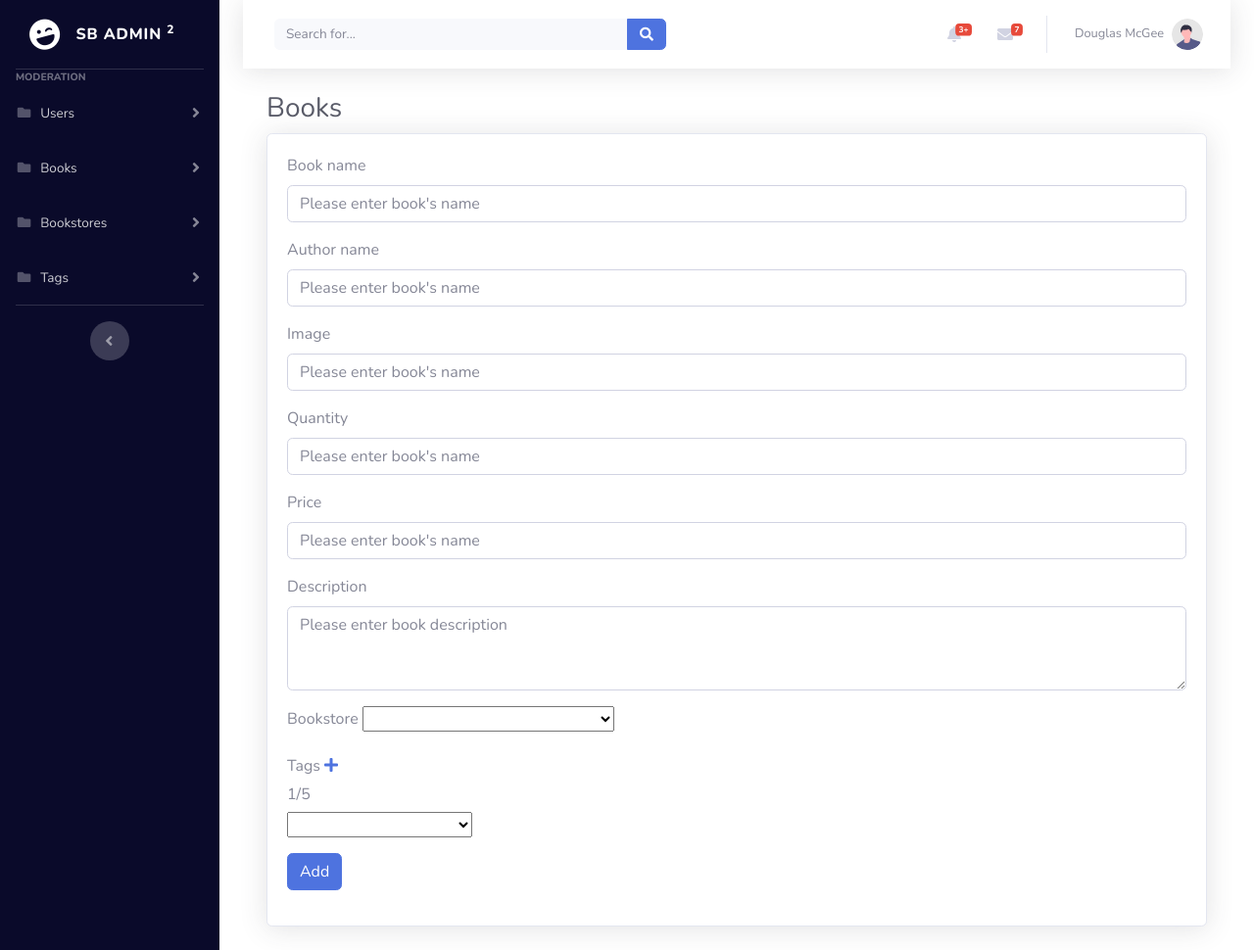
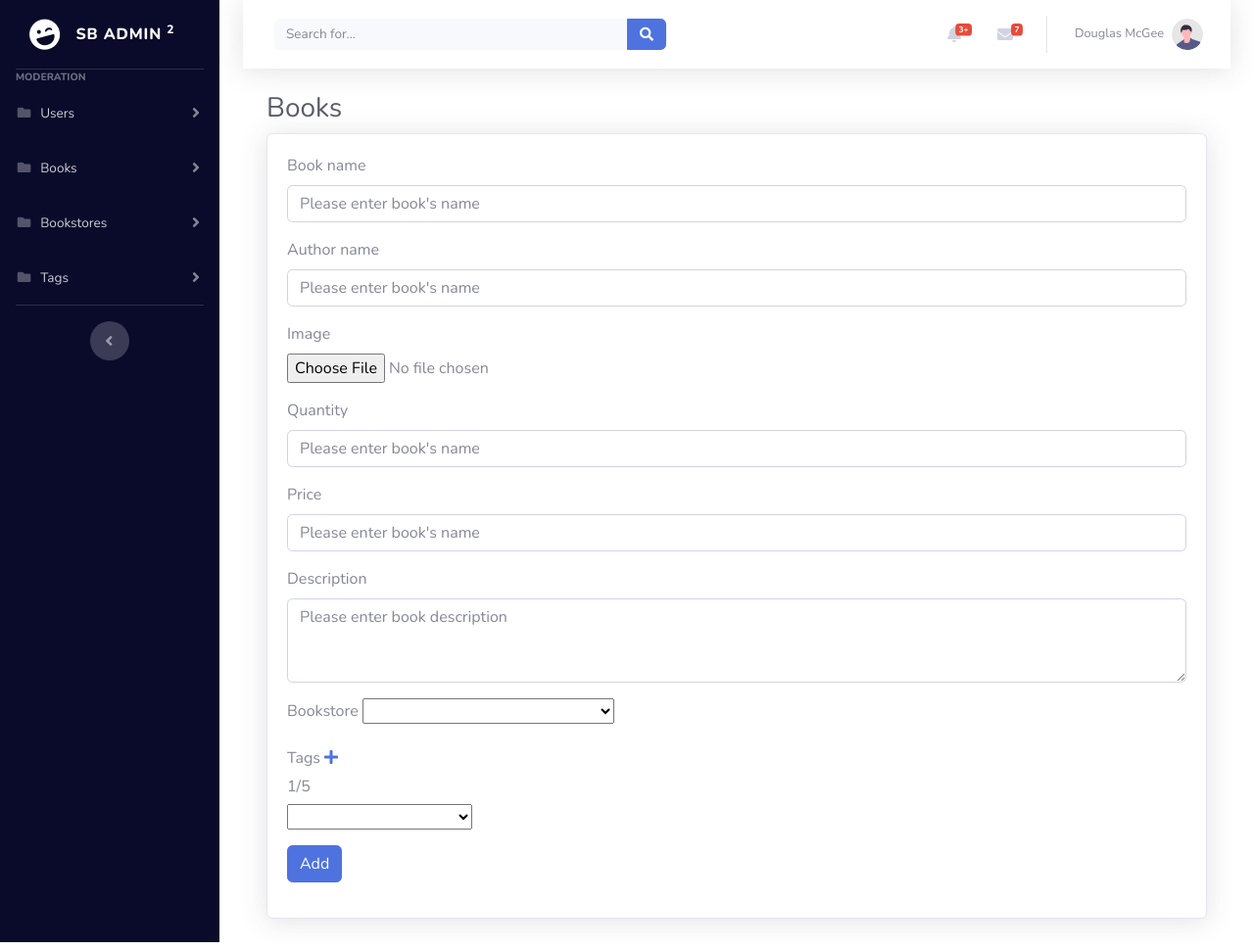
Before and after one commit to thong0406/AptechProject, a Laravel app: page /admin/books/add in a window 1280 px wide. Shown: the whole page at 98% size. Run offline with Laravel 8, Linux system fonts and the light colour scheme; data comes from the database, SQL or seed files in the repository.

Commit message:
Update book_add.blade.php

```diff
--- a/resources/views/admin/demo/book_add.blade.php
+++ b/resources/views/admin/demo/book_add.blade.php
@@ -13,7 +13,7 @@
             <!-- DataTales Example -->
             <div class="card shadow mb-4">
                 <div class="card-body">
-                    <form action="{{ route('admin_book_store') }}" method="POST">
+                    <form action="{{ route('admin_book_store') }}" method="POST" enctype="multipart/form-data">
                         @csrf
                         <div class="form-group">
                             <label>Book name</label>
@@ -25,7 +25,7 @@
                         </div>
                         <div class="form-group">
                             <label>Image</label>
-                            <input class="form-control" name="image" placeholder="Please enter book's name" />
+                            <input class="form-control-file" type="file" name="image"/>
                         </div>
                         <div class="form-group">
                             <label>Quantity</label>
@@ -62,8 +62,6 @@
                             </select>
                             <div id="extra_tags">
 
-
-
                             </div>
                         </div>
                         <button type="submit" class="btn btn-primary">Add</button>
```
